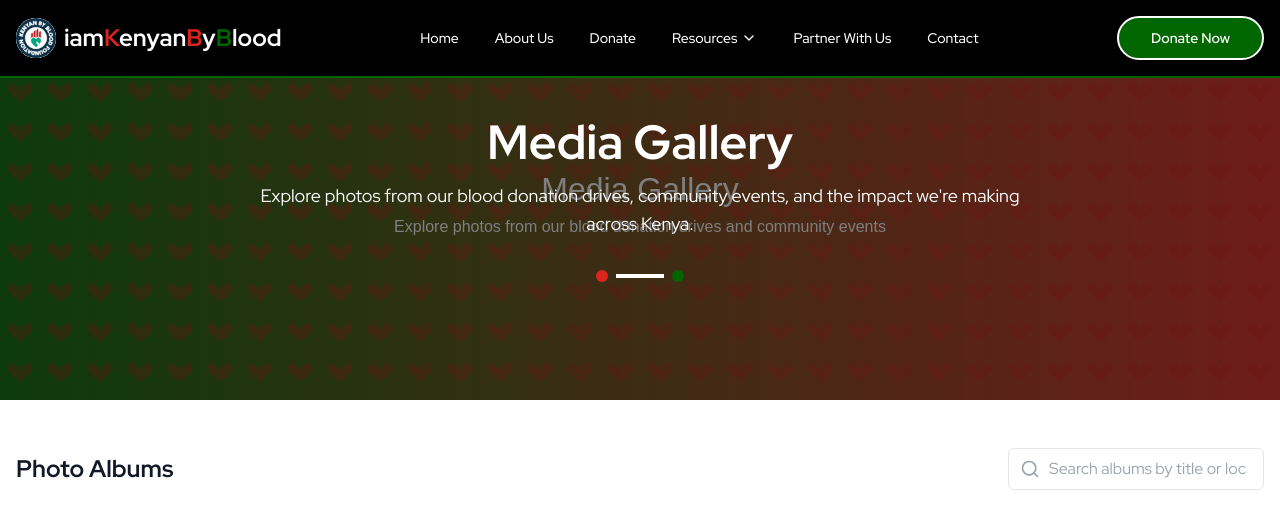
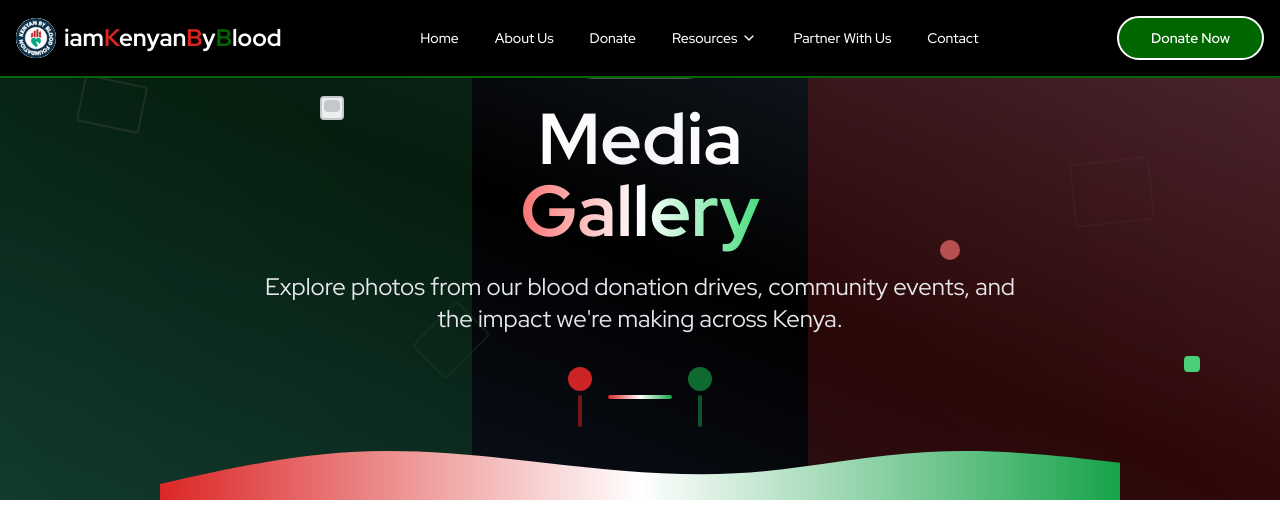
Before and after one commit to lekakenycollins8/kenyan-by-blood-org-website, a Next.js app: page /gallery in a window 1280 px wide. Shown: the top 520 px of the page. Built offline with nearby package versions, Linux system fonts and the light colour scheme; grey boxes are pictures that could not be loaded.

Commit message:
feat: enhance blog and gallery headers with animated backgrounds and geometric patterns

```diff
--- a/components/blog/blog-header.tsx
+++ b/components/blog/blog-header.tsx
@@ -1,35 +1,67 @@
 
+import React from 'react';
+
+// Blog Header Component
 export default function BlogHeader() {
   return (
-    <section className="relative h-[400px] flex items-center">
-      {/* Background Image with Overlay */}
-      <div className="absolute inset-0 z-0">
-        <div
-          className="absolute inset-0 bg-black/50 z-10"
-          aria-hidden="true"
-        ></div>
-        <img
-          src="/images/blog-hero.svg"
-          alt="Blood donation event"
-          className="w-full h-full object-cover"
-        />
+    <section className="relative min-h-[500px] overflow-hidden">
+      {/* Animated Background Pattern */}
+      <div className="absolute inset-0">
+        {/* Gradient Background */}
+        <div className="absolute inset-0 bg-gradient-to-br from-black via-gray-900 to-black"></div>
+
+        {/* Kenyan Flag Inspired Geometric Shapes */}
+        <div className="absolute top-0 left-0 w-full h-full opacity-20">
+          <div className="absolute top-0 left-0 w-1/3 h-full bg-gradient-to-br from-red-600 to-red-700 transform -skew-x-12 -translate-x-20"></div>
+          <div className="absolute top-0 right-0 w-1/3 h-full bg-gradient-to-bl from-green-600 to-green-700 transform skew-x-12 translate-x-20"></div>
+          <div className="absolute top-1/2 left-1/2 transform -translate-x-1/2 -translate-y-1/2 w-32 h-32 border-4 border-white rounded-full opacity-30 animate-pulse"></div>
         </div>
 
+        {/* Floating Elements */}
+        <div className="absolute inset-0 pointer-events-none">
+          <div className="absolute top-20 left-10 w-4 h-4 bg-red-500 rounded-full animate-bounce" style={{animationDelay: '0s'}}></div>
+          <div className="absolute top-32 right-20 w-3 h-3 bg-green-500 rounded-full animate-bounce" style={{animationDelay: '1s'}}></div>
+          <div className="absolute bottom-40 left-1/4 w-2 h-2 bg-white rounded-full animate-bounce" style={{animationDelay: '2s'}}></div>
+          <div className="absolute bottom-20 right-1/3 w-5 h-5 bg-red-500 rounded-full animate-bounce" style={{animationDelay: '0.5s'}}></div>
+        </div>
+      </div>
       {/* Content */}
-      <div className="container mx-auto px-4 relative z-20">
-        <div className="max-w-3xl mx-auto text-center">
-          <h1 className="text-4xl md:text-5xl font-bold text-white mb-4">
+      <div className="relative z-20 flex items-center min-h-[500px] px-4 sm:px-6 lg:px-8">
+        <div className="max-w-4xl mx-auto text-center">
+          {/* Badge */}
+          <div className="inline-flex items-center px-4 py-2 rounded-full bg-white/10 backdrop-blur-sm border border-white/20 mb-6">
+            <span className="w-2 h-2 bg-red-500 rounded-full mr-2 animate-pulse"></span>
+            <span className="text-white text-sm font-medium">Latest Stories</span>
+          </div>
+
+          {/* Main Title */}
+          <h1 className="text-5xl sm:text-6xl lg:text-7xl font-bold mb-6 bg-gradient-to-r from-white via-gray-100 to-white bg-clip-text text-transparent">
             Our Blog
           </h1>
-          <p className="text-lg text-white mb-8">
+
+          {/* Subtitle */}
+          <p className="text-lg sm:text-xl lg:text-2xl text-gray-200 mb-8 max-w-3xl mx-auto leading-relaxed">
             Stories, updates, and insights from our blood donation community across Kenya.
           </p>
-          <div className="flex items-center justify-center space-x-2">
-            <span className="inline-block w-3 h-3 rounded-full bg-[#DC241f]"></span>
-            <span className="inline-block w-12 h-1 bg-white"></span>
-            <span className="inline-block w-3 h-3 rounded-full bg-[#006600]"></span>
+
+          {/* Kenyan Flag Inspired Separator */}
+          <div className="flex items-center justify-center mb-8">
+            <div className="flex items-center space-x-3">
+              <div className="w-8 h-2 bg-red-600 rounded-full"></div>
+              <div className="w-12 h-1 bg-white rounded-full"></div>
+              <div className="w-8 h-2 bg-green-600 rounded-full"></div>
             </div>
           </div>
+
+          {/* Call to Action */}
+        </div>
+      </div>
+
+      {/* Bottom Wave */}
+      <div className="absolute bottom-0 left-0 w-full">
+        <svg viewBox="0 0 1440 120" className="w-full h-12 sm:h-16 lg:h-20 fill-white">
+          <path d="M0,96L48,101.3C96,107,192,117,288,112C384,107,480,85,576,85.3C672,85,768,107,864,112C960,117,1056,107,1152,96C1248,85,1344,75,1392,69.3L1440,64V120H1392C1344,120,1248,120,1152,120C1056,120,960,120,864,120C768,120,672,120,576,120C480,120,384,120,288,120C192,120,96,120,48,120H0V96Z"></path>
+        </svg>
       </div>
     </section>
   );
--- a/components/gallery/gallery-header.tsx
+++ b/components/gallery/gallery-header.tsx
@@ -1,37 +1,94 @@
-import { BRAND_COLORS } from "@/lib/constants";
-
 export default function GalleryHeader() {
   return (
-    <section className="relative h-[400px] flex items-center">
-      {/* Background Image with Overlay */}
-      <div className="absolute inset-0 z-0">
-        <div
-          className="absolute inset-0 bg-black/50 z-10"
-          aria-hidden="true"
-        ></div>
-        <img
-          src="/images/gallery-hero.svg"
-          alt="Blood donation gallery"
-          className="w-full h-full object-cover"
-        />
+    <section className="relative min-h-[500px] overflow-hidden">
+      {/* Animated Background Pattern */}
+      <div className="absolute inset-0">
+        {/* Gradient Background */}
+        <div className="absolute inset-0 bg-gradient-to-tr from-gray-900 via-black to-gray-800"></div>
+
+        {/* Kenyan Flag Inspired Geometric Shapes */}
+        <div className="absolute inset-0 opacity-25">
+          <div className="absolute top-0 right-0 w-2/5 h-full bg-gradient-to-bl from-red-600 to-red-800 transform skew-y-6 translate-x-10"></div>
+          <div className="absolute bottom-0 left-0 w-2/5 h-full bg-gradient-to-tr from-green-600 to-green-800 transform -skew-y-6 -translate-x-10"></div>
+
+          {/* Photo Frame Elements */}
+          <div className="absolute top-20 left-20 w-16 h-12 border-2 border-white rounded opacity-40 transform rotate-12"></div>
+          <div className="absolute top-40 right-32 w-20 h-16 border-2 border-red-400 rounded opacity-30 transform -rotate-6"></div>
+          <div className="absolute bottom-32 left-1/3 w-12 h-16 border-2 border-green-400 rounded opacity-40 transform rotate-45"></div>
+        </div>
+
+        {/* Floating Camera/Gallery Icons */}
+        <div className="absolute inset-0 pointer-events-none">
+          <div className="absolute top-24 left-1/4 w-6 h-6 opacity-30 animate-pulse">
+            <div className="w-full h-full bg-white rounded border-2 border-gray-300"></div>
+            <div className="absolute top-1 left-1 w-4 h-3 bg-gray-300 rounded-sm"></div>
+          </div>
+          <div className="absolute top-60 right-1/4 w-5 h-5 opacity-40 animate-pulse" style={{animationDelay: '1s'}}>
+            <div className="w-full h-full bg-red-400 rounded-full"></div>
+          </div>
+          <div className="absolute bottom-32 right-20 w-4 h-4 opacity-35 animate-pulse" style={{animationDelay: '2s'}}>
+            <div className="w-full h-full bg-green-400 rounded"></div>
+          </div>
+        </div>
       </div>
 
       {/* Content */}
-      <div className="container mx-auto px-4 relative z-20">
-        <div className="max-w-3xl mx-auto text-center">
-          <h1 className="text-4xl md:text-5xl font-bold text-white mb-4">
-            Media Gallery
+      <div className="relative z-20 flex items-center min-h-[500px] px-4 sm:px-6 lg:px-8">
+        <div className="max-w-4xl mx-auto text-center">
+          {/* Badge */}
+          <div className="inline-flex items-center px-4 py-2 rounded-full bg-white/10 backdrop-blur-sm border border-white/20 mb-6">
+            <div className="w-2 h-2 bg-green-500 rounded-full mr-2 animate-pulse"></div>
+            <span className="text-white text-sm font-medium">Visual Stories</span>
+          </div>
+
+          {/* Main Title */}
+          <h1 className="text-5xl sm:text-6xl lg:text-7xl font-bold mb-6">
+            <span className="bg-gradient-to-r from-white via-gray-100 to-white bg-clip-text text-transparent">
+              Media
+            </span>
+            <br />
+            <span className="bg-gradient-to-r from-red-400 via-white to-green-400 bg-clip-text text-transparent">
+              Gallery
+            </span>
           </h1>
-          <p className="text-lg text-white mb-8">
+
+          {/* Subtitle */}
+          <p className="text-lg sm:text-xl lg:text-2xl text-gray-200 mb-8 max-w-3xl mx-auto leading-relaxed">
             Explore photos from our blood donation drives, community events, and the
             impact we're making across Kenya.
           </p>
-          <div className="flex items-center justify-center space-x-2">
-            <span className="inline-block w-3 h-3 rounded-full bg-[#DC241f]"></span>
-            <span className="inline-block w-12 h-1 bg-white"></span>
-            <span className="inline-block w-3 h-3 rounded-full bg-[#006600]"></span>
+
+          {/* Enhanced Kenyan Flag Separator */}
+          <div className="flex items-center justify-center mb-8">
+            <div className="flex items-center space-x-4">
+              <div className="flex flex-col items-center">
+                <div className="w-6 h-6 bg-red-600 rounded-full mb-1 animate-pulse"></div>
+                <div className="w-1 h-8 bg-red-600/50 rounded-full"></div>
+              </div>
+              <div className="w-16 h-1 bg-gradient-to-r from-red-600 via-white to-green-600 rounded-full"></div>
+              <div className="flex flex-col items-center">
+                <div className="w-6 h-6 bg-green-600 rounded-full mb-1 animate-pulse" style={{animationDelay: '0.5s'}}></div>
+                <div className="w-1 h-8 bg-green-600/50 rounded-full"></div>
+              </div>
+            </div>
           </div>
+
+
         </div>
+      </div>
+
+      {/* Bottom Geometric Shape */}
+      <div className="absolute bottom-0 left-0 w-full">
+        <svg viewBox="0 0 1440 120" className="w-full h-12 sm:h-16 lg:h-20">
+          <defs>
+            <linearGradient id="waveGradient" x1="0%" y1="0%" x2="100%" y2="0%">
+              <stop offset="0%" stopColor="#DC2626" />
+              <stop offset="50%" stopColor="#ffffff" />
+              <stop offset="100%" stopColor="#16a34a" />
+            </linearGradient>
+          </defs>
+          <path fill="url(#waveGradient)" d="M0,96L48,85.3C96,75,192,53,288,48C384,43,480,53,576,64C672,75,768,85,864,80C960,75,1056,53,1152,48C1248,43,1344,53,1392,58.7L1440,64V120H1392C1344,120,1248,120,1152,120C1056,120,960,120,864,120C768,120,672,120,576,120C480,120,384,120,288,120C192,120,96,120,48,120H0V96Z"></path>
+        </svg>
       </div>
     </section>
   );
```
Lines whose indentation alone changed are shown as unchanged.
